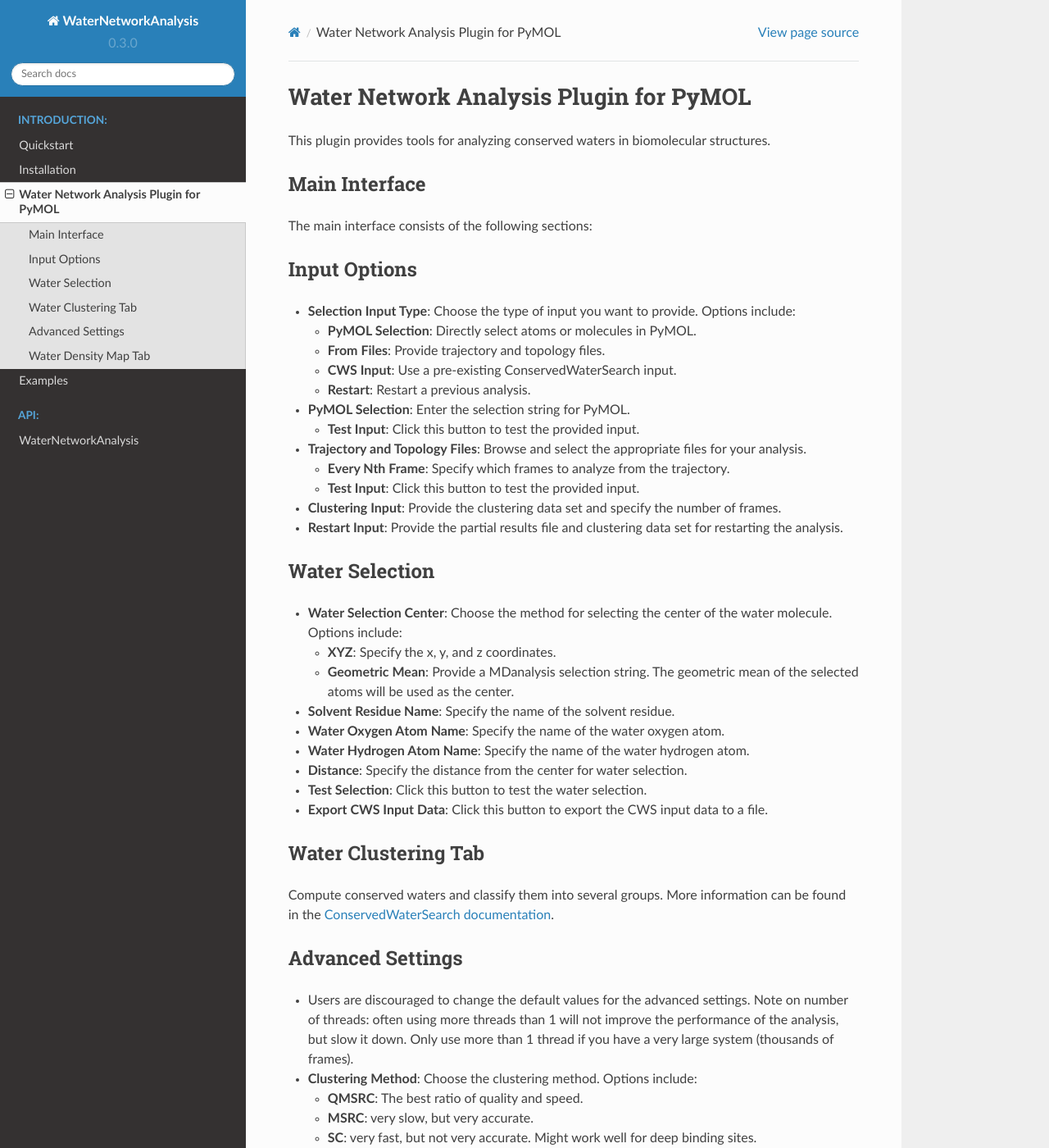
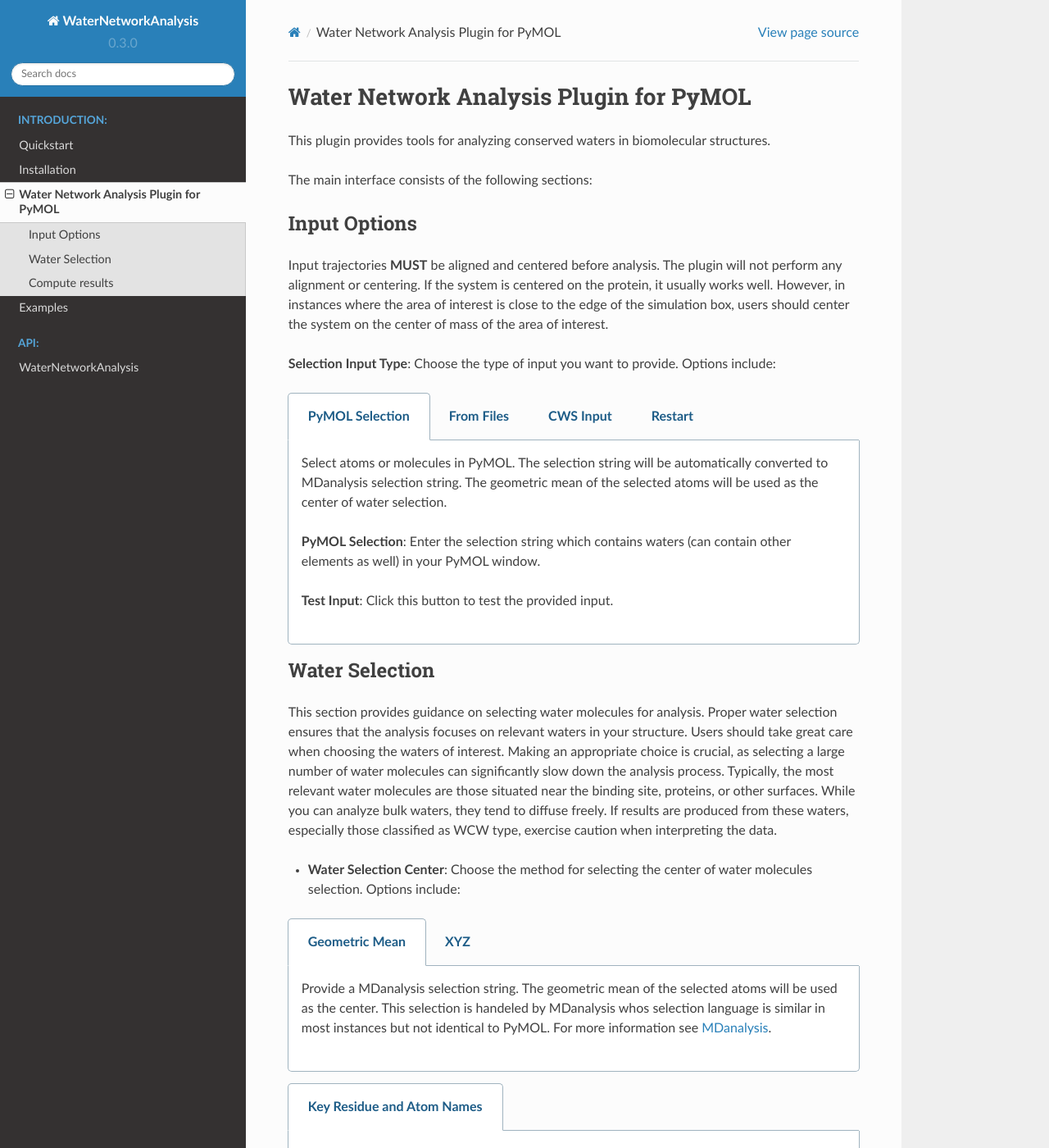
Before and after one commit to JecaTosovic/WaterNetworkAnalysis, a Sphinx documentation site: the page built from docs/source/PyMOLplugin.rst, in a window 1280 px wide and 1400 px high. Shown: the whole window at 82% size. Built offline with Sphinx 7.4.7 and the Read the Docs theme 2.0.0, drawn with Linux system fonts in a browser that asks for light colours; some of the changed text lies outside the part shown.

Commit message:
update pymol plugin docs

```diff
--- a/docs/source/PyMOLplugin.rst
+++ b/docs/source/PyMOLplugin.rst
@@ -2,107 +2,221 @@
 =======================================
 
 This plugin provides tools for analyzing conserved waters in biomolecular structures.
-
-Main Interface
---------------
 
 The main interface consists of the following sections:
 
 Input Options
 -------------
 
-- **Selection Input Type**: Choose the type of input you want to provide. Options include:
+Input trajectories **MUST** be aligned and centered before analysis. The
+plugin will not perform any alignment or centering. If the system is
+centered on the protein, it usually works well. However, in instances
+where the area of interest is close to the edge of the simulation box,
+users should center the system on the center of mass of the area of
+interest.
 
-  - **PyMOL Selection**: Directly select atoms or molecules in PyMOL.
-  - **From Files**: Provide trajectory and topology files.
-  - **CWS Input**: Use a pre-existing ConservedWaterSearch input.
-  - **Restart**: Restart a previous analysis.
+**Selection Input Type**: Choose the type of input you want to provide. Options include:
 
-- **PyMOL Selection**: Enter the selection string for PyMOL.
+.. tabs::
 
-  - **Test Input**: Click this button to test the provided input.
+  .. tab:: **PyMOL Selection**
 
-- **Trajectory and Topology Files**: Browse and select the appropriate files for your analysis.
+    Select atoms or molecules in PyMOL. The selection string will be
+    automatically converted to MDanalysis selection string. The
+    geometric mean of the selected atoms will be used as the center of
+    water selection.
 
-  - **Every Nth Frame**: Specify which frames to analyze from the trajectory.
+    **PyMOL Selection**: Enter the selection string which contains
+    waters (can contain other elements as well) in your PyMOL window.
 
-  - **Test Input**: Click this button to test the provided input.
+    **Test Input**: Click this button to test the provided input.
 
-- **Clustering Input**: Provide the clustering data set and specify the number of frames.
+  .. tab:: **From Files**
 
-- **Restart Input**: Provide the partial results file and clustering data set for restarting the analysis.
+    Provide trajectory and topology files. The geometric mean of the
+    selected atoms will be used as the center of water selection.
+
+    **Trajectory and Topology Files**: Browse and select the appropriate
+    files for your analysis. For list of supported file types check
+    MDanalysis documentation `here <https://www.mdanalysis.org/docs/documentation_pages/coordinates/init.html#supported-file-formats>`_.
+
+    **Every Nth Frame**: Specify how many frames to skip for analysis.
+
+    **Test Input**: Click this button to test the provided input.
+
+  .. tab:: **CWS Input**
+
+    Use a pre-existing ConservedWaterSearch input. Provide the clustering data set and specify the number of frames.
+
+    **CWS input data file**: Browse and select the CWS input data file.
+    This data file should contain the clustering data set. If only
+    oxygens are clustered every row should contain the x, y, and z
+    coordinates of oxygen atoms for every frame to be studied. For
+    analysis of water types (recommended) each row should contain the
+    x, y, and z coordinates of oxygen and hydrogen atoms. For more
+    information see `ConservedWaterSearch documentation <https://conservedwatersearch.readthedocs.io/en/latest/examples.html>`_.
+
+    **Number of snapshots**: Number of snapshots in the trajectory used
+    to generate the CWS input data file.
+
+  .. tab:: **Restart**
+
+    Restart a previous water clustering analysis. Provide the partial
+    results file and clustering data set for restarting the analysis.
+
+    **Partial Results File**: Browse and select the partial results file
+    for restarting the analysis. This file should contain the partial
+    results of the clustering analysis. For more information see
+    `ConservedWaterSearch documentation
+    <https://conservedwatersearch.readthedocs.io/en/latest/examples.html>`_.
+
+    **CWS input data file**: Browse and select the CWS input data file.
+    This data file should contain the clustering data set. If only
+    oxygens are clustered every row should contain the x, y, and z
+    coordinates of oxygen atoms for every frame to be studied. For
+    analysis of water types (recommended) each row should contain the
+    x, y, and z coordinates of oxygen and hydrogen atoms. For more
+    information see `ConservedWaterSearch documentation
+    <https://conservedwatersearch.readthedocs.io/en/latest/examples.html>`_.
+
 
 Water Selection
 ---------------
+This section provides guidance on selecting water molecules for
+analysis. Proper water selection ensures that the analysis focuses on
+relevant waters in your structure. Users should take great care when
+choosing the waters of interest. Making an appropriate choice is
+crucial, as selecting a large number of water molecules can
+significantly slow down the analysis process. Typically, the most
+relevant water molecules are those situated near the binding site,
+proteins, or other surfaces. While you can analyze bulk waters, they
+tend to diffuse freely. If results are produced from these waters,
+especially those classified as WCW type, exercise caution when
+interpreting the data.
 
-- **Water Selection Center**: Choose the method for selecting the center of the water molecule. Options include:
+- **Water Selection Center**: Choose the method for selecting the center
+  of water molecules selection. Options include:
 
-  - **XYZ**: Specify the x, y, and z coordinates.
-  - **Geometric Mean**: Provide a MDanalysis selection string. The geometric mean of the selected atoms will be used as the center.
+.. tabs::
 
-- **Solvent Residue Name**: Specify the name of the solvent residue.
+  .. tab:: **Geometric Mean**
 
-- **Water Oxygen Atom Name**: Specify the name of the water oxygen atom.
+    Provide a MDanalysis selection string. The
+    geometric mean of the selected atoms will be used as the center.
+    This selection is handeled by MDanalysis whos selection language is
+    similar in most instances but not identical to PyMOL. For more
+    information see `MDanalysis <https://www.mdanalysis.org/docs/documentation_pages/selections.html#simple-selections>`_.
 
-- **Water Hydrogen Atom Name**: Specify the name of the water hydrogen atom.
+  .. tab:: **XYZ**
 
-- **Distance**: Specify the distance from the center for water selection.
+    Specify the x, y, and z coordinates for center of water selection.
 
-- **Test Selection**: Click this button to test the water selection.
 
-- **Export CWS Input Data**: Click this button to export the CWS input data to a file.
+.. tabs::
+  .. tab:: **Key Residue and Atom Names**
 
-Water Clustering Tab
---------------------
+    Users need to provide specific residue and atom names to select
+    waters. Alternatively, the plugin offers an automatic option, which
+    attempts to identify water residue names and atom names using
+    conventions from widely-used MD programs and tools.
 
-Compute conserved waters and classify them into several groups. More
-information can be found in the `ConservedWaterSearch documentation <https://conservedwatersearch.readthedocs.io/en/latest/conservedwaters.html>`_.
+    **Solvent Residue Name**: Specify the name of the solvent residue or
+    opt for automatic detection.
 
-Advanced Settings
------------------
+    **Water Oxygen Atom Name**: Specify the name of the water oxygen or
+    opt for automatic detection.
 
-- Users are discouraged to change the default values for the advanced
-  settings. Note on number of threads: often using more threads than 1
-  will not improve the performance of the analysis, but slow it down.
-  Only use more than 1 thread if you have a very large system (thousands
-  of frames).
+    **Water Hydrogen Atom Name**: Specify the name of the water hydrogen or
+    opt for automatic detection.
 
-- **Clustering Method**: Choose the clustering method. Options include:
+**Distance**: Specify the distance from the center for water selection
+inside which waters shall be selected for analysis.
 
-  - **QMSRC**: The best ratio of quality and speed.
-  - **MSRC**: very slow, but very accurate.
-  - **SC**: very fast, but not very accurate. Might work well for deep
-    binding sites.
+.. tabs::
+  .. tab:: Buttons
 
-- **Clustering Algorithm**: Choose the clustering algorithm. Options include:
+    **Test Selection**: Click this button to test the water selection.
 
-  - **OPTICS** - slightly slower, ubt produces slightly better clusters.
-  - **HDBSCAN** - faster, but produces slightly worse clusters.
+    **Export CWS Input Data**: Click this button to export the CWS input data to a file.
 
-- **Water Types for Clustering**: Select the types of water molecules
-  for clustering. In principle users should choose ``FCW``, ``HCW`` and
-  ``WCW``. In some cases it might make sense to leave ``WCW`` out. This
-  will also reduce the time for the analysis by about a third. For more
-  information see `ConservedWaterSearch <https://conservedwatersearch.readthedocs.io/en/latest/conservedwaters.html>`_.
+Compute results
+---------------
 
-- **Clustering Options**: Depending on the chosen method, provide the
-  necessary parameters. Best to leave as is. For large number of snapshots
-  (>1000) it is recommended to increase the value of ``EveryMinsamp`` to
-  not more than 10% of the number of snapshots.
+.. tabs::
 
-- **Compute Clustering**: Click this button to start the clustering analysis.
+   .. tab:: Water Clustering
 
-Water Density Map Tab
----------------------
-Computes oxygen density maps by binning the location of oxygen atoms to
-a 3D grid. Use the isomesh slider to adjust the isomesh value for the
-density map. The slider can also be used after the map has been
-computed.
+     Compute conserved waters and classify them into several groups. More
+     information can be found in the `ConservedWaterSearch documentation <https://conservedwatersearch.readthedocs.io/en/latest/conservedwaters.html>`_.
 
-- **Grid Bin (Delta)**: Specify the bin size for the density map.
+     - **Clustering Method**. Choose the clustering method. Options include:
 
-- **Output File Name**: Specify the name of the output file for the density map.
+     .. tabs::
 
-- **Compute Density Map**: Click this button to calculate the oxygen density map.
+        .. tab:: **QMSRC**
 
-- **Isomesh Value Slider**: Adjust the slider to change the isomesh value for the density map.
+          Quick Multi-Stage Re-Clustering procedure.
+          The best ratio of quality and speed.
+
+        .. tab:: **MSRC**
+
+          Multi-Stage Re-Clustering procedure.
+          Very slow, but very accurate.
+
+        .. tab:: **SC**
+
+          Single Clustering.
+          Very fast, but not very accurate. Might work well for buried
+          binding sites.
+
+     - **Clustering Algorithm**. Choose the clustering algorithm.
+       Options include:
+
+     .. tabs::
+
+        .. tab:: **HDBSCAN**
+
+          Faster, but produces slightly worse clusters.
+
+        .. tab:: **OPTICS**
+
+          Slightly slower, but produces slightly better clusters.
+
+     **Water Types for Clustering**: Select the types of water molecules
+     for clustering. In principle users should choose ``FCW``, ``HCW`` and
+     ``WCW``. In some cases it might make sense to leave ``WCW`` out. This
+     will also reduce the time for the analysis by about a third. For more
+     information see `ConservedWaterSearch <https://conservedwatersearch.readthedocs.io/en/latest/conservedwaters.html>`_.
+
+     **Clustering Options**: Depending on the chosen method, provide the
+     necessary parameters. Best to leave as is. For large number of snapshots
+     (>1000) it is recommended to increase the value of ``EveryMinsamp`` to
+     not more than 10% of the number of snapshots (if using QMSRC or MSRC).
+
+     **Compute Clustering Button**: Click this button to start the clustering
+     analysis.
+
+     **Advanced Settings**
+
+     Users are discouraged to change the default values for the advanced
+     settings, except for number of threads setting under ``njobs``.
+
+     .. note:: Number of threads: often using more thread than 1
+       will not improve the performance of the clustering, but slow it down.
+       Only use more than 1 thread if you have a very large system (thousands
+       of frames) or a large selection of water molecules per frame.
+
+   .. tab:: Water Densty Map
+
+      Computes oxygen density maps by binning the location of oxygen atoms to
+      a 3D grid. Use the isomesh slider to adjust the isomesh value for the
+      density map. The slider can also be used after the map has been
+      computed.
+
+      **Grid Bin (Delta)**: Specify the bin size for the density map.
+
+      **Output File Name**: Specify the name of the output file for the density map.
+
+      **Compute Density Map Button**: Click this button to calculate the oxygen density map.
+
+      **Isomesh Value Slider**: Adjust the slider to change the isomesh value for the density map. It can be used after the density map was computed, and it will update the computed map.
```
